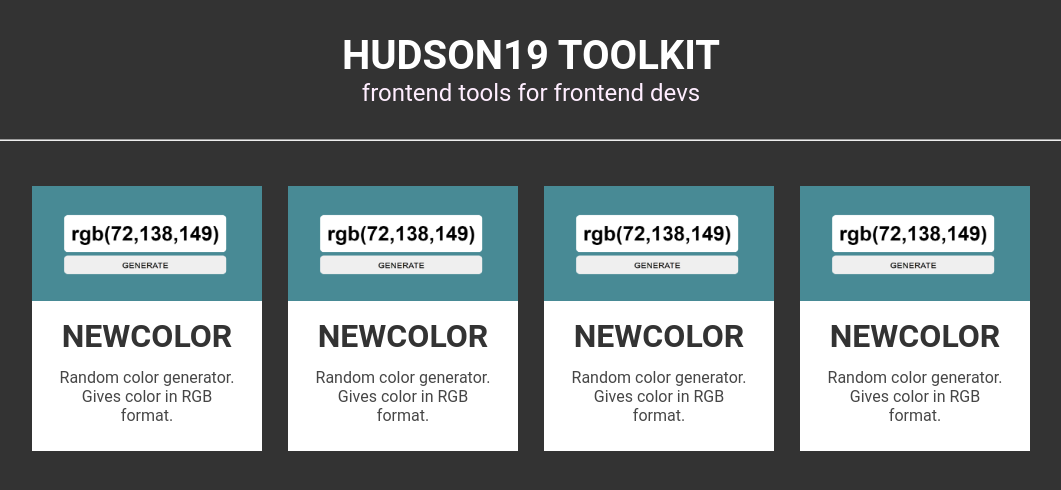
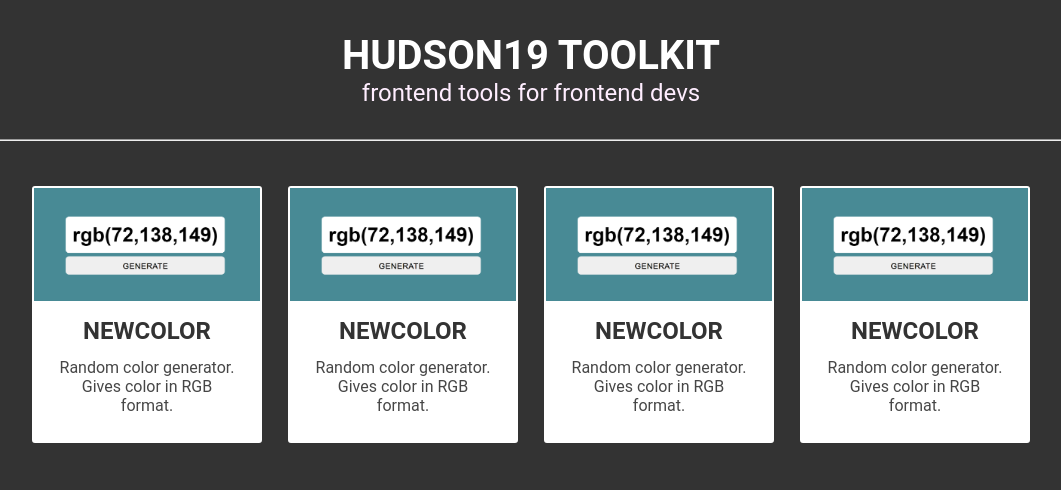
Before and after one commit to TKJK19/TKJK19.github.io, a website: page index.html in a window 1280 px wide. Shown: the whole page, without its empty margins (109-1170 px from the left). Drawn offline with Linux system fonts and the light colour scheme.

Commit message:
fix-styles

```diff
--- a/src/scss/main.scss
+++ b/src/scss/main.scss
@@ -53,6 +53,8 @@ body {
 .item {
   // width: 20vw;
   // padding: 0 1rem;
+  border: 2px solid #fff;
+  border-radius: 3px;
   &:hover {
     transform: scale(1.05);
     box-shadow: 0 2px 2rem rgba(255, 255, 255, 0.185);
@@ -81,7 +83,7 @@ body {
     padding: .8rem 0;
     .title {
       color: #333;
-      font-size: 2rem;
+      font-size: 1.5rem;
       padding-bottom: .8rem;
     }
     .sub-title {
```
Also changed, not shown: src/css/main.css.
